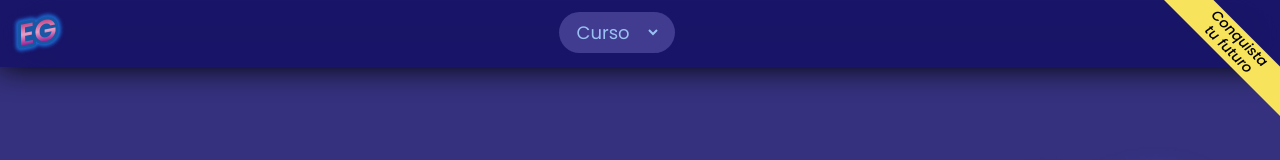
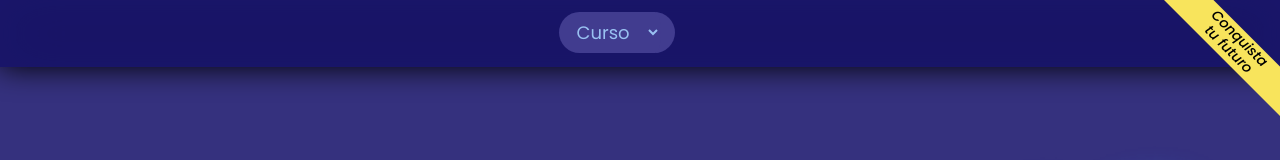
Before and after one commit to angeldavidhurtado/edugames, a React (Vite) app: page / in a window 1280 px wide. Shown: the top 160 px of the page. Built offline with nearby package versions, Linux system fonts and the light colour scheme.

Commit message:
custom hoock icon nav

```diff
--- a/src/hooks/useVisibilityObserver.js
+++ b/src/hooks/useVisibilityObserver.js
@@ -5,9 +5,8 @@ function useVisibilityObserver(options = { thresold: 0 }) {
 	const [isVisible, setVisible] = useState(true)
 
 	useEffect(() => {
-		console.log(elementRef.current)
 		const callback = ([entry]) => {
-			setVisible(entry.inIntersecting)
+			setVisible(entry.isIntersecting)
 		}
 		const observer = new IntersectionObserver(callback, options)
 		if (elementRef.current)
--- a/src/pages/home/Home.jsx
+++ b/src/pages/home/Home.jsx
@@ -4,7 +4,10 @@ import Games from '@/components/games/Games'
 import useVisibilityObserver from '@/hooks/useVisibilityObserver'
 
 function Home() {
-	const [isVisible, elementRef] = useVisibilityObserver()
+	const [isVisible, elementRef] = useVisibilityObserver({
+		rootMargin: '-67px 0px 0px',
+		thresold: 0
+	})
 
 	return (
 		<>
```
